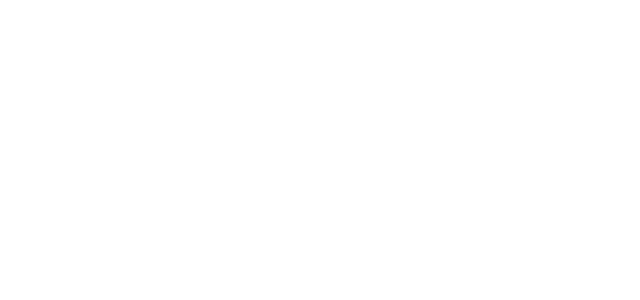
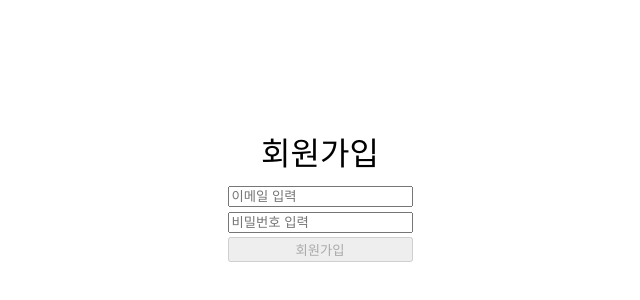
Before and after one commit to JaeIL00/wanted-pre-onboarding-frontend, a React (Create React App) app: page /signup in a window 1280 px wide. Before the commit this address had no page. Shown: the part 200-500 px from the top of the page, without its empty margins (320-960 px from the left). Built offline with nearby package versions, Linux system fonts and the light colour scheme.

Commit message:
feat: 회원가입 구현

```diff
--- a/src/apis/index.js
+++ b/src/apis/index.js
@@ -1,8 +1,25 @@
 import axios from "axios";
 
 const Axios = axios.create({
-    baseURL: "https://www.pre-onboarding-selection-task.shop/",
+    baseURL: "https://www.pre-onboarding-selection-task.shop",
 });
+
+export const signUpFetch = async (email, password) => {
+    console.log(email);
+    console.log(password);
+    const response = await Axios({
+        url: "/auth/signup",
+        method: "POST",
+        headers: {
+            ContentType: "application/json",
+        },
+        data: {
+            email,
+            password,
+        },
+    });
+    return response;
+};
 
 export const signInFetch = async (email, password) => {
     const response = await Axios({
--- a/src/components/signin/index.jsx
+++ b/src/apis/signIn/index.jsx
@@ -2,7 +2,7 @@
 import "./style.scss";
 import debounce from "../../utils/debounce";
 import { useNavigate } from "react-router-dom";
-import { signInFetch } from "../../apis";
+import { signInFetch } from "..";
 
 const SignIn = () => {
     const navigate = useNavigate();
--- /dev/null
+++ b/src/components/signUp/index.jsx
@@ -0,0 +1,80 @@
+import { useCallback, useState } from "react";
+import "./style.scss";
+import { useNavigate } from "react-router-dom";
+
+import debounce from "../../utils/debounce";
+import { signUpFetch } from "../../apis";
+
+const SignUp = () => {
+    const navigate = useNavigate();
+
+    const [email, setEmail] = useState("");
+    const [password, setPassword] = useState("");
+    const [isEmailPassed, setIsEmailPassed] = useState(false);
+    const [isPasswordPassed, setIsPasswordPassed] = useState(false);
+
+    const onChangeEmail = (event) => {
+        setEmail(event.target.value);
+        emailValidation(event.target.value);
+    };
+    const emailValidation = useCallback(
+        debounce((email) => {
+            const isPassed = email.includes("@");
+            if (isPassed) setIsEmailPassed(true);
+            else setIsEmailPassed(false);
+        }, 500),
+        []
+    );
+
+    const onChangePassword = (event) => {
+        setPassword(event.target.value);
+        passwordValidation(event.target.value);
+    };
+    const passwordValidation = useCallback(
+        debounce((password) => {
+            const isPassed = password.length >= 8;
+            if (isPassed) setIsPasswordPassed(true);
+            else setIsPasswordPassed(false);
+        }, 500),
+        []
+    );
+
+    const signUpHandler = () => {
+        const response = signUpFetch(email, password);
+        console.log(response);
+        if (response.response.status === 201) navigate("/signin");
+    };
+
+    return (
+        <main className="container">
+            <header>
+                <h1 className="title">회원가입</h1>
+            </header>
+            <section className="formContainer">
+                <input
+                    type="text"
+                    value={email}
+                    onChange={onChangeEmail}
+                    placeholder="이메일 입력"
+                    data-testid="email-input"
+                />
+                <input
+                    type="password"
+                    value={password}
+                    onChange={onChangePassword}
+                    placeholder="비밀번호 입력"
+                    data-testid="password-input"
+                />
+                <button
+                    onClick={signUpHandler}
+                    disabled={!(isEmailPassed && isPasswordPassed)}
+                    data-testid="signup-button"
+                >
+                    회원가입
+                </button>
+            </section>
+        </main>
+    );
+};
+
+export default SignUp;
--- /dev/null
+++ b/src/components/signUp/style.scss
@@ -0,0 +1,16 @@
+.container {
+    width: 100vw;
+    height: 100vh;
+    display: flex;
+    flex-flow: column;
+    align-items: center;
+    justify-content: center;
+    .title {
+        font-size: 2rem;
+    }
+    .button {
+        margin-top: 0.4rem;
+        width: 5rem;
+        height: 2rem;
+    }
+}
--- a/src/pages/index.jsx
+++ b/src/pages/index.jsx
@@ -1,12 +1,14 @@
 import { Route, Routes } from "react-router-dom";
 import HomePage from "./home";
-import SignInPage from "./signin";
+import SignInPage from "../utils/signin";
+import SignUpPage from "./signUp";
 
 const RootRouter = () => {
     return (
         <Routes>
             <Route path="/" element={<HomePage />} />
-            <Route path="/signin" element={<SignInPage />} />
+            {/* <Route path="/signup" element={<SignInPage />} /> */}
+            <Route path="/signup" element={<SignUpPage />} />
         </Routes>
     );
 };
--- /dev/null
+++ b/src/pages/signUp/index.jsx
@@ -0,0 +1,7 @@
+import SignUp from "../../components/signUp";
+
+const SignUpPage = () => {
+    return <SignUp />;
+};
+
+export default SignUpPage;
--- a/src/pages/signin/index.jsx
+++ b/src/utils/signin/index.jsx
@@ -1,4 +1,4 @@
-import SignIn from "../../components/signin";
+import SignIn from "../../apis/signIn";
 
 const SignInPage = () => {
     return <SignIn />;
```
Also changed, not shown: src/apis/signIn/style.scss (renamed from src/components/signin/style.scss).
